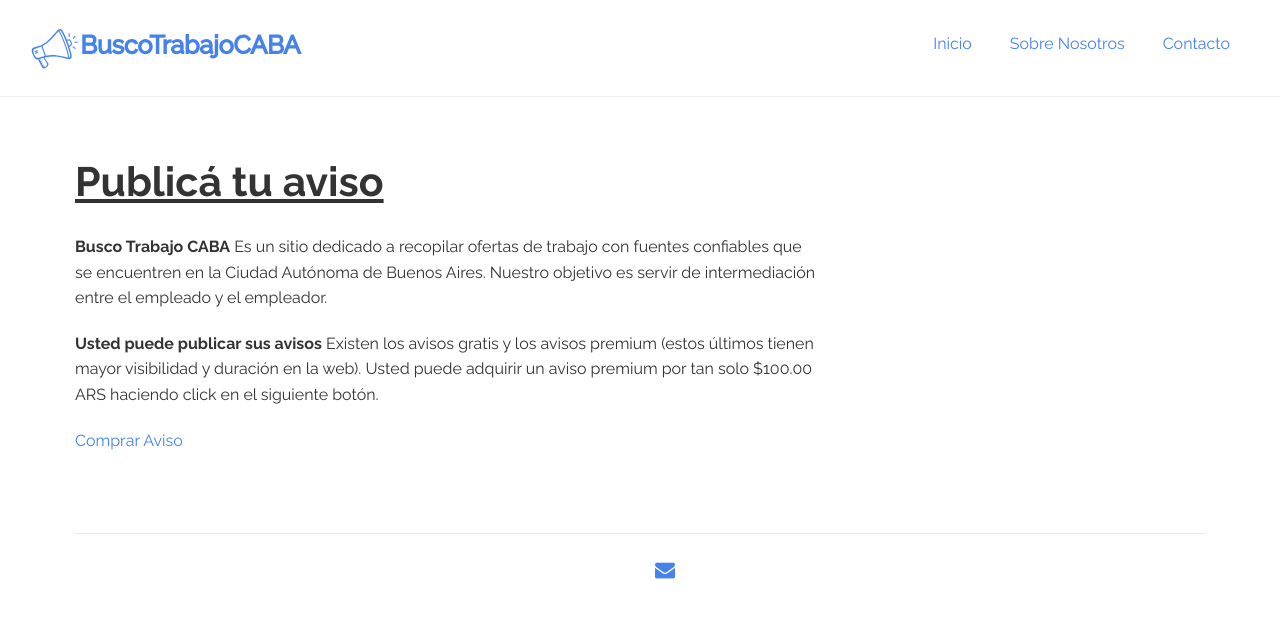
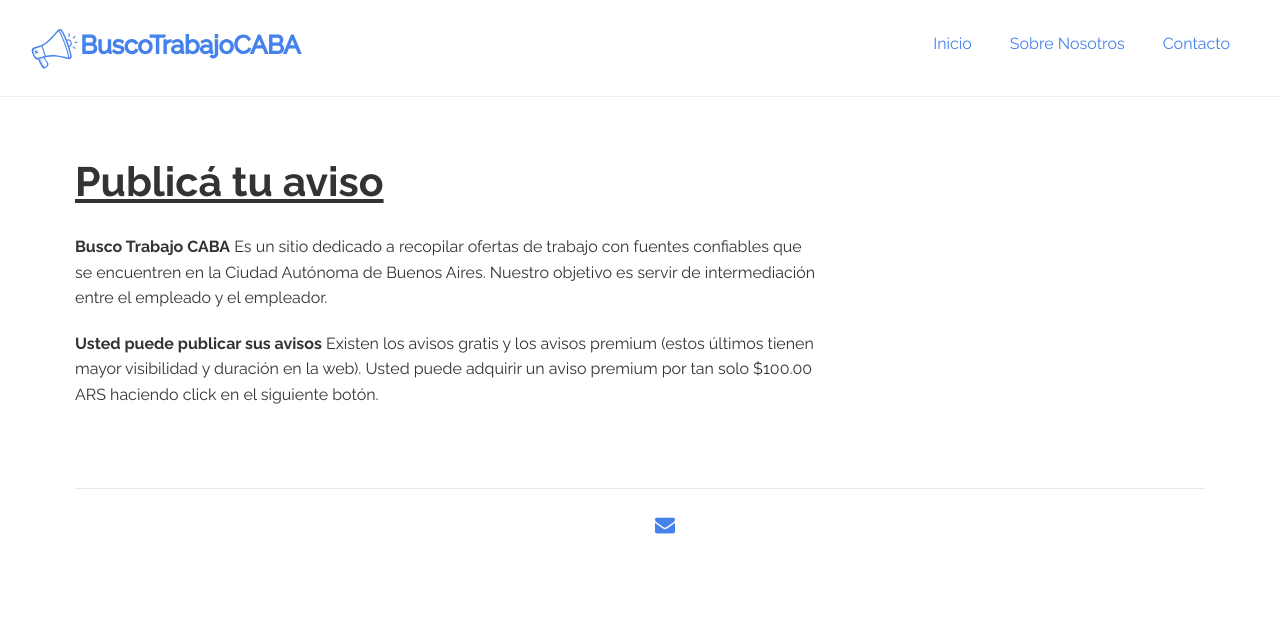
Before and after one commit to Lucas68747/buscotrabajoargentina.github.io, a Jekyll site: the page built from publica-tu-aviso.md, in a window 1280 px wide. Shown: the top 618 px of the page. Built offline with Jekyll 4.4.1, drawn with Linux system fonts in a browser that asks for light colours; comment, search, counter and statistics services are not loaded.

Commit message:
Update publica-tu-aviso.md

```diff
--- a/publica-tu-aviso.md
+++ b/publica-tu-aviso.md
@@ -10,12 +10,3 @@ Nuestro objetivo es servir de intermediación entre el empleado y el empleador.
 
 **Usted puede publicar sus avisos** Existen los avisos gratis y los avisos premium (estos últimos tienen mayor visibilidad y duración en la web).
 Usted puede adquirir un aviso premium por tan solo $100.00 ARS haciendo click en el siguiente botón.
-
-<html>
-<body>
-<a mp-mode="dftl" href="https://www.mercadopago.com.ar/checkout/v1/redirect?pref_id=207837476-a110c747-298b-.004a86-aacc-9c35380a51f8" name="MP-payButton" class='blue-ar-l-rn-aron'>Comprar Aviso</a>
-<script type="text/javascript">
-(function(){function $MPC_load(){window.$MPC_loaded !== true && (function(){var s = document.createElement("script");s.type = "text/javascript";s.async = true;s.src = document.location.protocol+"//secure.mlstatic.com/mptools/render.js";var x = document.getElementsByTagName('script')[0];x.parentNode.insertBefore(s, x);window.$MPC_loaded = true;})();}window.$MPC_loaded !== true ? (window.attachEvent ?window.attachEvent('onload', $MPC_load) : window.addEventListener('load', $MPC_load, false)) : null;})();
-</script>
-</body>
-</html>
```
